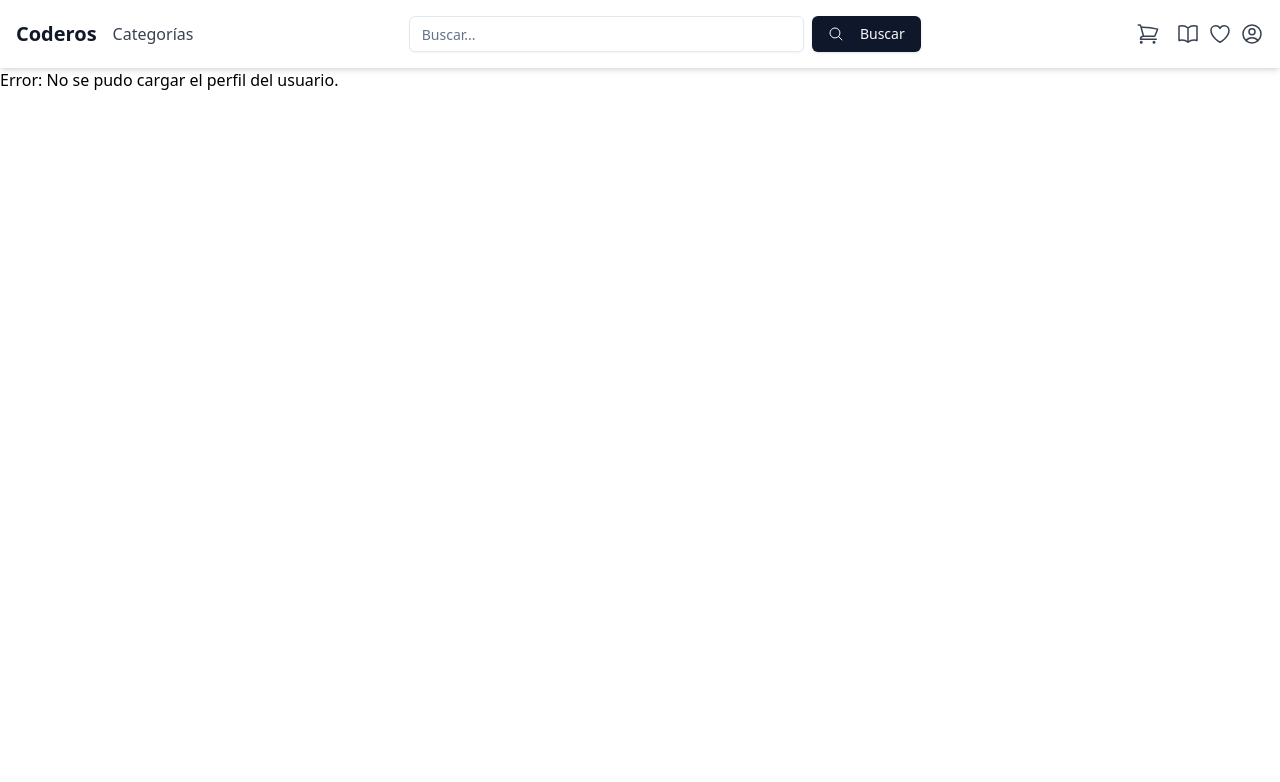
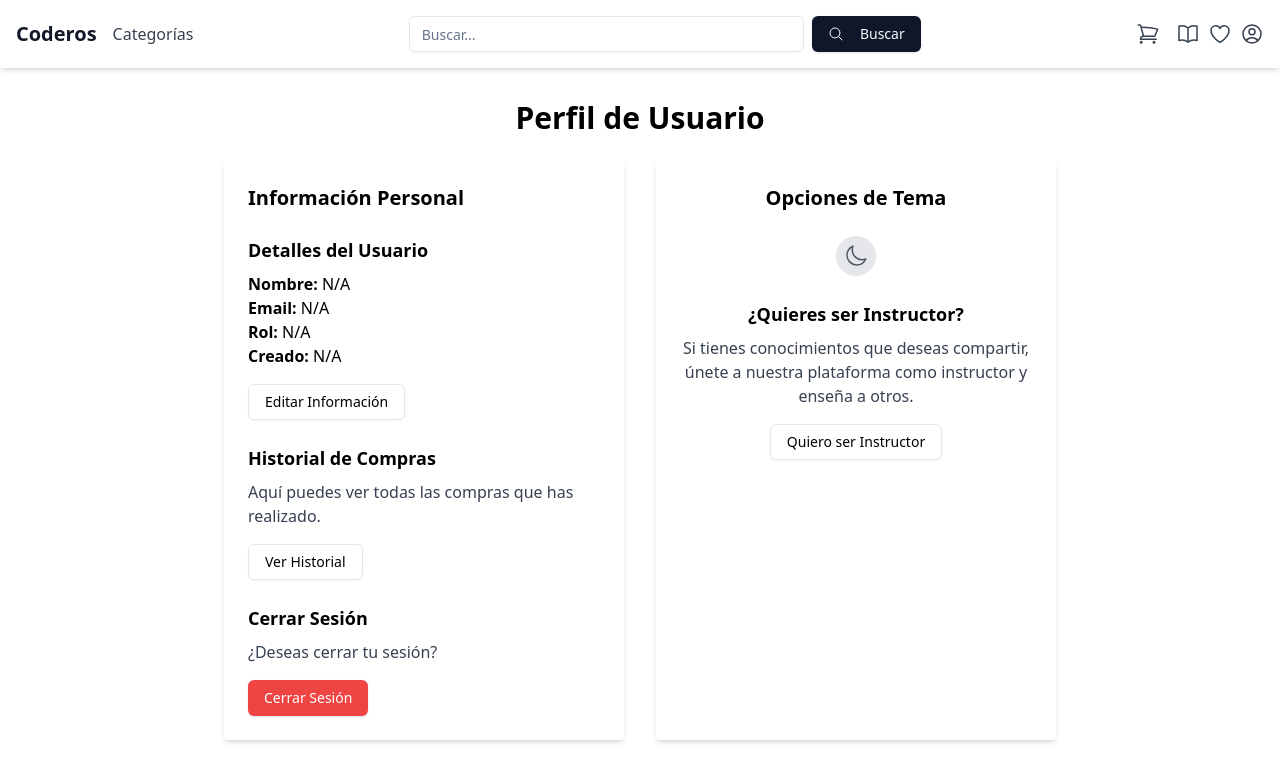
Before and after one commit to Adan-Godoy/front, a Next.js app: page /profile in a window 1280 px wide. Shown: the top 782 px of the page. Built offline with nearby package versions, Linux system fonts and the light colour scheme; no server answers; sample sign-in values are in the browser's storage.

Commit message:
fix inicio sesion con google

```diff
--- a/src/app/profile/page.tsx
+++ b/src/app/profile/page.tsx
@@ -27,9 +27,9 @@ export default function ProfilePage() {
   const { setTheme } = useTheme();
   const [mounted, setMounted] = useState(false);
 
-  // Ejecutar la consulta de perfil de usuario solo si la sesión está presente
-  const { data, loading, error } = useQuery(GET_USER_PROFILE, {
-    skip: !session?.accessToken,
+   // Ejecutar la consulta de perfil de usuario solo si la sesión está presente y es de tipo credencial
+   const { data, loading, error } = useQuery(GET_USER_PROFILE, {
+    skip: session?.user?.email?.endsWith("@gmail.com"),
   });
 
   // Redireccionar si el usuario no está autenticado
@@ -46,11 +46,7 @@ export default function ProfilePage() {
     router.push("/");
   };
 
-  if (!mounted || loading || status === "loading") return <p>Cargando...</p>;
 
-  if (error || !data) return <p>Error: No se pudo cargar el perfil del usuario.</p>;
-
-  const { username, email, role, createdAt } = data.getUserProfile;
 
   return (
     <div className="container mx-auto max-w-4xl p-8">
@@ -60,16 +56,26 @@ export default function ProfilePage() {
         {/* Columna izquierda: Información Personal */}
         <div className="bg-white dark:bg-gray-800 shadow-md rounded p-6 space-y-6">
           <h2 className="text-xl font-semibold dark:text-gray-100">Información Personal</h2>
-          <div>
+          {session?.user?.email && session.user.email.endsWith("@gmail.com") ? (
+            // Datos de usuario de Google
+            <div>
+
+              <p className="dark:text-gray-300"><strong>Nombre:</strong> {session.user.name}</p>
+              <p className="dark:text-gray-300"><strong>Email:</strong> {session.user.email}</p>
+            </div>
+          ) : (
+            // Datos de usuario autenticado por credenciales
+            <div>
             <h3 className="text-lg font-semibold mb-2 dark:text-gray-100">Detalles del Usuario</h3>
-            <p className="dark:text-gray-300"><strong>Nombre:</strong> {username}</p>
-            <p className="dark:text-gray-300"><strong>Email:</strong> {email}</p>
-            <p className="dark:text-gray-300"><strong>Rol:</strong> {role}</p>
-            <p className="dark:text-gray-300"><strong>Creado:</strong> {new Date(createdAt).toLocaleDateString()}</p>
+            <p className="dark:text-gray-300"><strong>Nombre:</strong> {data?.getUserProfile?.username || 'N/A'}</p>
+            <p className="dark:text-gray-300"><strong>Email:</strong> {data?.getUserProfile?.email || 'N/A'}</p>
+            <p className="dark:text-gray-300"><strong>Rol:</strong> {data?.getUserProfile?.role || 'N/A'}</p>
+            <p className="dark:text-gray-300"><strong>Creado:</strong> {data?.getUserProfile?.createdAt ? new Date(data.getUserProfile.createdAt).toLocaleDateString() : 'N/A'}</p>
             <Link href="/profile/edit" legacyBehavior>
               <Button variant="outline" className="mt-4 dark:border-gray-600 dark:text-gray-300">Editar Información</Button>
             </Link>
           </div>
+          )}
 
           {/* Historial de Compras */}
           <div>
```
